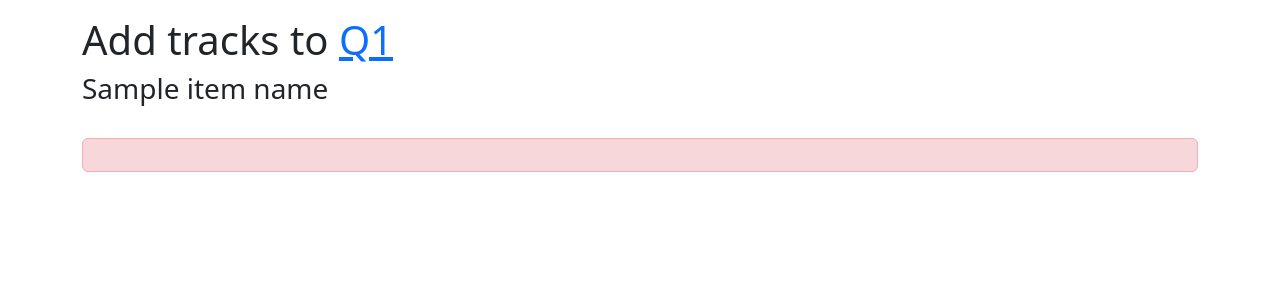
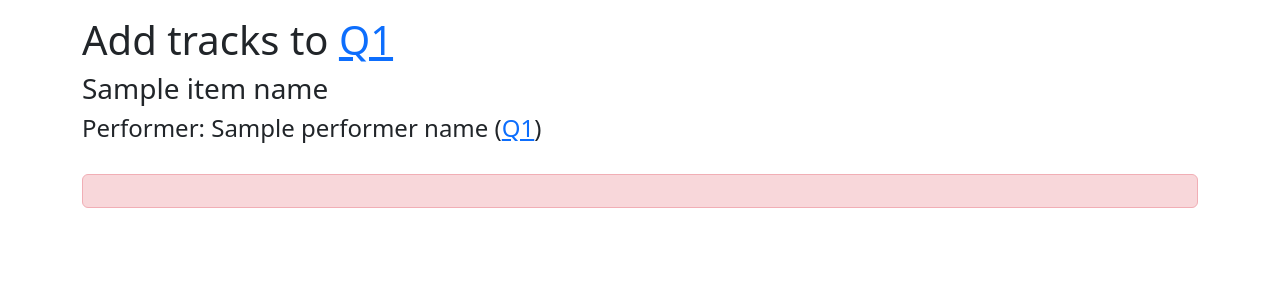
Before and after one commit to connorshea/multitrack-drafting, a Flask app: template templates/album.html in a window 1280 px wide. Shown: the part 80-380 px from the top of the page. Run offline with Flask 2, Linux system fonts and the light colour scheme; the template is opened without the code that fills it: most values are stand-ins (such as "Sample title", 1, 10 or a date in 2020); some libraries are stand-ins or nearby versions.

Commit message:
Add performer name to the album page.
Allow usage of Test Wikidata so I can safely
test the app without breaking anything on actual Wikidata.

Also add helper methods.

```diff
--- a/app.py
+++ b/app.py
@@ -14,7 +14,7 @@
 import toolforge
 from typing import Optional, Tuple
 import yaml
-from glom import glom
+from glom import glom, Path
 
 app = flask.Flask(__name__)
 
@@ -22,6 +22,7 @@
     'multitrack-drafting',
     email='connor.james.shea+wikidata@gmail.com')
 
+TEST_WIKIDATA = True
 
 @decorator.decorator
 def read_private(func, *args, **kwargs):
@@ -54,7 +55,7 @@
     oauth_config = app.config['OAUTH']
     consumer_token = mwoauth.ConsumerToken(oauth_config['consumer_key'],
                                            oauth_config['consumer_secret'])
-    index_php = 'https://test.wikidata.org/w/index.php'
+    index_php = 'https://test.wikidata.org/w/index.php' if TEST_WIKIDATA else 'https://www.wikidata.org/w/index.php'
 
 
 @app.template_global()
@@ -97,6 +98,10 @@
             Markup(r'</bdi>') +
             Markup(r'</a>'))
 
+@app.template_global()
+def wikidata_link(item_id: int) -> Markup:
+    url = f'https://test.wikidata.org/wiki/Q{item_id}' if TEST_WIKIDATA else f'https://www.wikidata.org/wiki/Q{item_id}'
+    return Markup('<a href="' + str(url) + '" target="_blank">Q' + str(item_id) + '</a>')
 
 @app.template_global()
 def authentication_area() -> Markup:
@@ -126,9 +131,23 @@
                                     client_secret=consumer_token.secret,
                                     resource_owner_key=access_token.key,
                                     resource_owner_secret=access_token.secret)
-    return mwapi.Session(host='https://test.wikidata.org',
+    return mwapi.Session(host='https://test.wikidata.org' if TEST_WIKIDATA else 'https://www.wikidata.org',
                          auth=auth,
                          user_agent=user_agent)
+
+# TODO: Add a function to create the tracklist items.
+def create_tracklist_items(tracklist: str, performer_qid: str, include_track_numbers: bool) -> None:
+    print(tracklist)
+    return None
+
+PERFORMER_PROPERTY = 'P97837' if TEST_WIKIDATA else 'P175'
+TRACKLIST_PROPERTY = 'P95821' if TEST_WIKIDATA else 'P658'
+
+def get_wikidata_item(session, item_id) -> str | None:
+    return glom(session.get(action='wbgetentities', ids=f'Q{item_id}'), f'entities.Q{item_id}', default=None)
+
+def get_wikidata_item_name(session, item_id, lang: str = 'en') -> str | None:
+    return glom(get_wikidata_item(session, item_id), f'labels.{lang}.value', default=None)
 
 
 @app.route('/')
@@ -138,29 +157,36 @@
 
 @app.get('/album/Q<item_id>')
 def album_get(item_id: int) -> RRV:
+    warnings = []
     session = authenticated_session()
     if session is None:
         # Bail out early if we aren’t logged in.
         return flask.redirect(flask.url_for('login'))
 
     # fetch item from Wikidata
-    item_entity = session.get(action='wbgetentities', ids=f'Q{item_id}')
+    item_entity = get_wikidata_item(session, item_id)
+
     # Handle the case where the item doesn't exist on Wikidata.
-    item_missing = glom(item_entity, f'entities.Q{item_id}.missing', default=None)
+    item_missing = glom(item_entity, 'missing', default=None)
     if item_missing != None:
         return flask.render_template('album.html',
                                      item_id=item_id,
                                      item_name='No English title on Wikidata',
                                      errors=[f'Item Q{item_id} does not exist on Wikidata'])
 
-    item_name = glom(item_entity, f'entities.Q{item_id}.labels.en.value', default='No English title on Wikidata')
+    item_name = glom(item_entity, 'labels.en.value', default='No English title on Wikidata')
+    performer_item_id = glom(item_entity, Path('claims', PERFORMER_PROPERTY, 0, 'mainsnak', 'datavalue', 'value', 'numeric-id'), default=None)
+    performer_name = None if performer_item_id == None else get_wikidata_item_name(session, performer_item_id, 'en')
 
-    # TODO: Add checks for whether the item is an album and whether it has a tracklist
+    # TODO: Add checks for whether the item is an album and whether it already has a tracklist
 
     return flask.render_template('album.html',
                                  item_id=item_id,
                                  item_name=item_name,
-                                 errors=None)
+                                 performer_item_id=performer_item_id,
+                                 performer_name=performer_name,
+                                 errors=None,
+                                 warnings=warnings)
 
 
 @app.post('/album/Q<item_id>')
@@ -190,6 +216,9 @@
         # Bail out early if we aren’t logged in.
         return flask.redirect(flask.url_for('login'))
 
+    create_tracklist_items(tracklist, performer_qid, include_track_numbers)
+
+    # TODO: Figure out the best way to render this without losing the item_name we pulled from Wikidata, and any other checks.
     return flask.render_template('album.html',
                                  item_id=item_id,
                                  csrf_error=csrf_error,
--- a/templates/album.html
+++ b/templates/album.html
@@ -1,8 +1,11 @@
 {% extends "base.html" %}
 {% block main %}
 <div>
-  <h1>Add tracks to <a href="https://www.wikidata.org/wiki/Q{{item_id}}" target="_blank">Q{{ item_id }}</a></h1>
+  <h1>Add tracks to {{ wikidata_link(item_id) }}</h1>
   <h3>{{ item_name }}</h3>
+  {% if performer_name != None %}
+    <h4>Performer: {{ performer_name }} ({{ wikidata_link(performer_item_id) }})</h4>
+  {% endif %}
 </div>
 <br/>
 {% if csrf_error %}
@@ -32,9 +35,9 @@
       <div class="input-group-prepend">
         <span class="input-group-text" id="performer">Performer QID</span>
       </div>
-      <input type="text" class="form-control" id="performer-qid" name="performer_qid" aria-describedby="performer">
+      <input type="text" class="form-control" id="performer-qid" name="performer_qid" aria-describedby="performer" value="{{ performer_item_id }}">
     </div>
-    <small id="performerHelp" class="form-text text-muted">If left empty, no performer will be added to track items.</small>
+    <small id="performerHelp" class="form-text text-muted">Just the numeric ID. If left empty, no performer will be added to track items.</small>
   </div>
 
   <div class="form-group form-check">
--- a/templates/index.html
+++ b/templates/index.html
@@ -24,7 +24,7 @@
       Example tracks:
       <ul>
         <li><a href="{{ url_for('album_get', item_id=232025) }}">Abbey Road test</a></li>
-        <li><a href="{{ url_for('album_get', item_id=107357225) }}">Briefcase Full of Blues</a></li>
+        <li><a href="{{ url_for('album_get', item_id=232026) }}">Dedicated</a></li>
       </ul>
     </p>
   </li>
```
